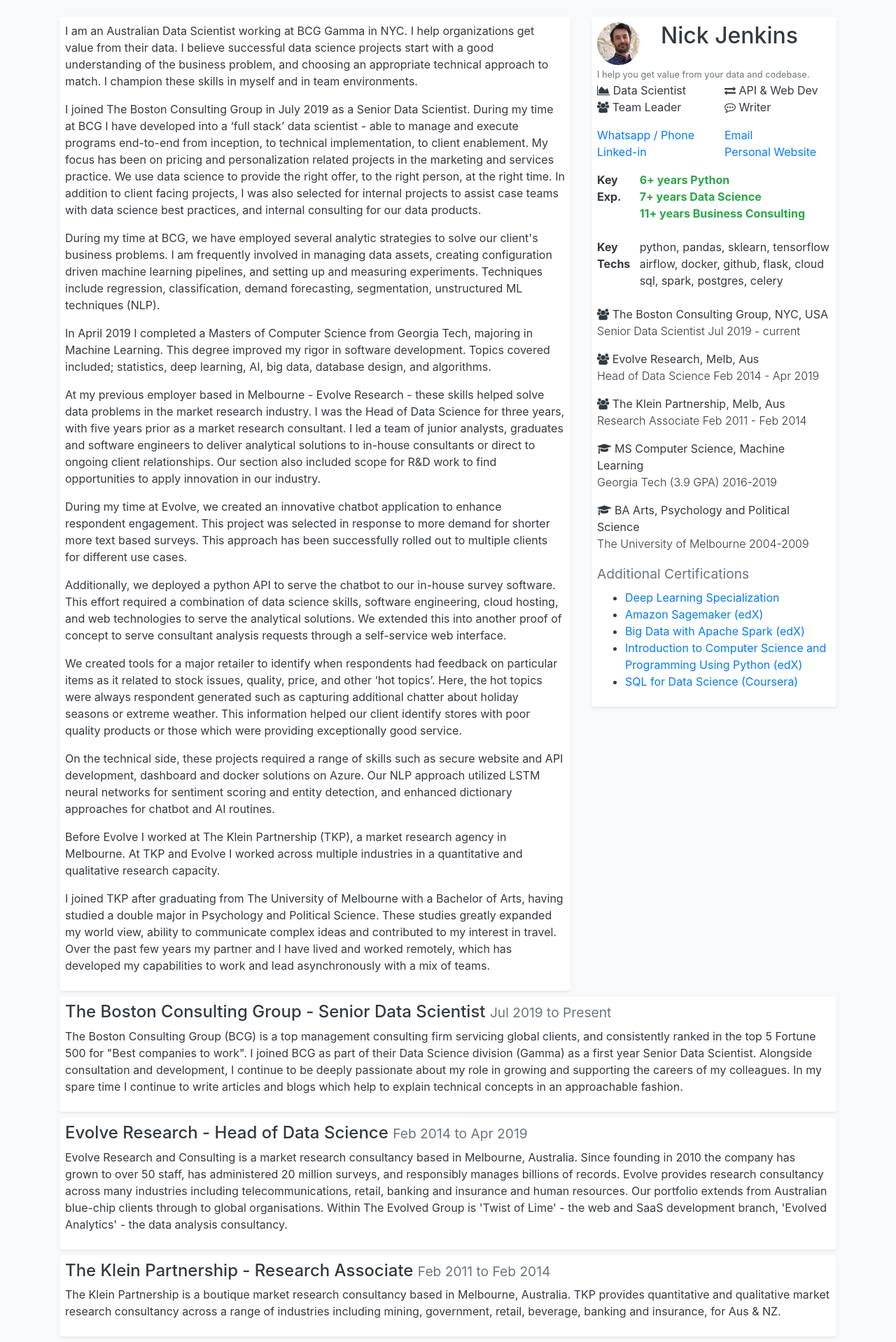
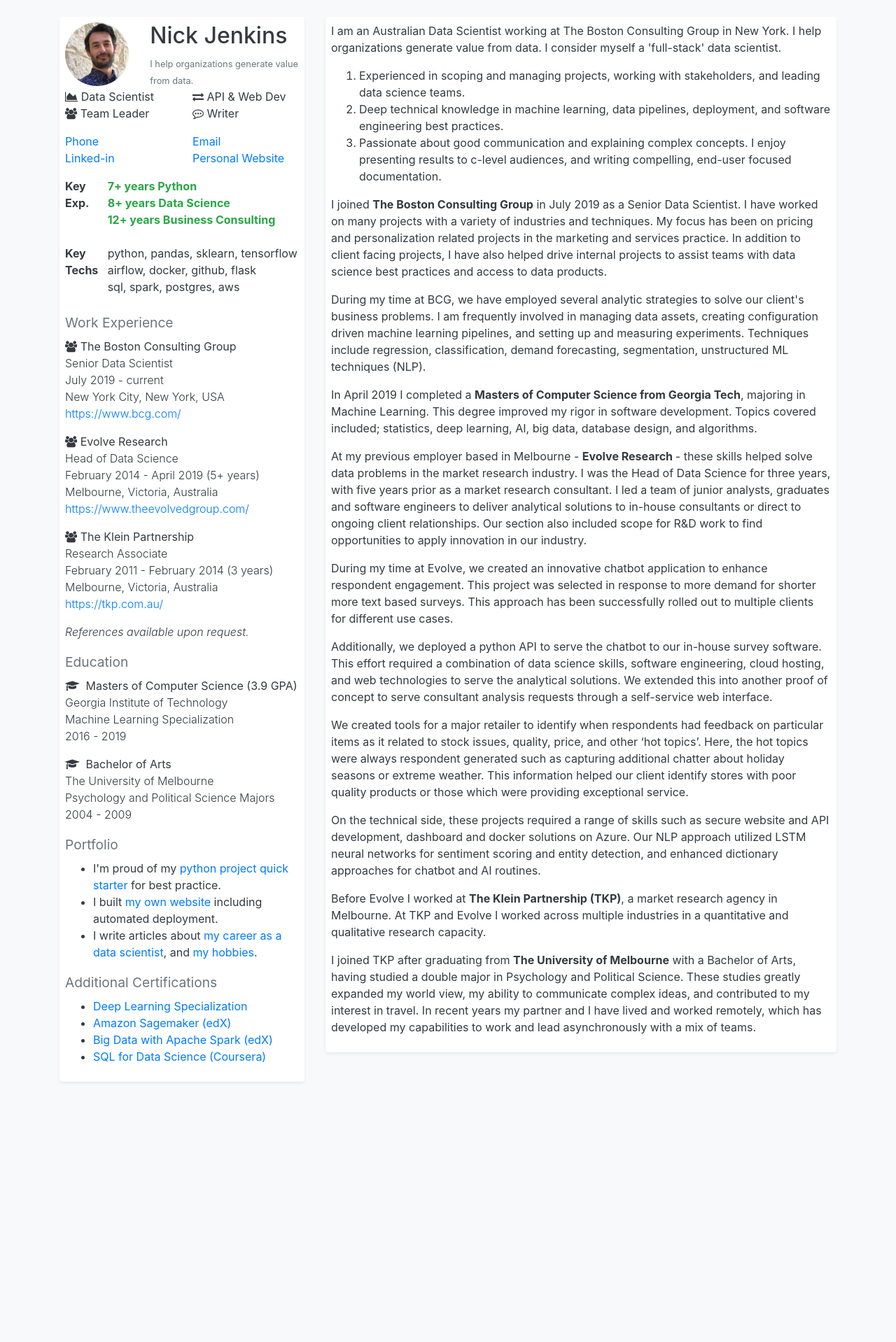
Before and after one commit to ndjenkins85/personalsite, a Flask app: page /resume in a window 1280 px wide. Shown: the part 56-1974 px from the top of the page at 70% size. After the commit the page ends 1603 px from the top, so only its background shows below. Run offline with Flask 2, Linux system fonts and the light colour scheme; some libraries are stand-ins or nearby versions.

Commit message:
update resume

```diff
--- a/personalsite/templates/resume.html
+++ b/personalsite/templates/resume.html
@@ -13,77 +13,28 @@
         </nav>
       </div>
       <div class="col-sm-2">
-        <button type="button" class="btn btn-outline-primary" role="button" onclick="document.title='Nick Jenkins Resume - Data Scientist - +61 448 329 110';window.print();">Print</button>
+        <button type="button" class="btn btn-outline-primary" role="button" onclick="document.title='Nick Jenkins Resume - Data Scientist - +1 917 815 7709';window.print();">Print</button>
       </div>
     </div>
   </div>
   <div class="row my-2">
-    <div class="col-sm-8">
-      <div class="shadow-sm p-2 bg-white rounded">
-<p>
-I am an Australian Data Scientist working at BCG Gamma in NYC. I help organizations get value from their data. I believe successful data science projects start with a good understanding of the business problem, and choosing an appropriate technical approach to match. I champion these skills in myself and in team environments.
-</p>
 
-<p>
-I joined The Boston Consulting Group in July 2019 as a Senior Data Scientist. During my time at BCG I have developed into a ‘full stack’ data scientist - able to manage and execute programs end-to-end from inception, to technical implementation, to client enablement. My focus has been on pricing and personalization related projects in the marketing and services practice. We use data science to provide the right offer, to the right person, at the right time. In addition to client facing projects, I was also selected for internal projects to assist case teams with data science best practices, and internal consulting for our data products.
-</p>
-
-<p>
-During my time at BCG, we have employed several analytic strategies to solve our client's business problems. I am frequently involved in managing data assets, creating configuration driven machine learning pipelines, and setting up and measuring experiments. Techniques include regression, classification, demand forecasting, segmentation, unstructured ML techniques (NLP).
-</p>
-
-<p>
-In April 2019 I completed a Masters of Computer Science from Georgia Tech, majoring in Machine Learning. This degree improved my rigor in software development. Topics covered included; statistics, deep learning, AI, big data, database design, and algorithms.
-</p>
-
-<p>
-At my previous employer based in Melbourne - Evolve Research - these skills helped solve data problems in the market research industry. I was the Head of Data Science for three years, with five years prior as a market research consultant. I led a team of junior analysts, graduates and software engineers to deliver analytical solutions to in-house consultants or direct to ongoing client relationships. Our section also included scope for R&D work to find opportunities to apply innovation in our industry.
-</p>
-
-<p>
-During my time at Evolve, we created an innovative chatbot application to enhance respondent engagement. This project was selected in response to more demand for shorter more text based surveys. This approach has been successfully rolled out to multiple clients for different use cases.
-</p>
-
-<p>
-Additionally, we deployed a python API to serve the chatbot to our in-house survey software. This effort required a combination of data science skills, software engineering, cloud hosting, and web technologies to serve the analytical solutions. We extended this into another proof of concept to serve consultant analysis requests through a self-service web interface.
-</p>
-
-<p>
-We created tools for a major retailer to identify when respondents had feedback on particular items as it related to stock issues, quality, price, and other ‘hot topics’. Here, the hot topics were always respondent generated such as capturing additional chatter about holiday seasons or extreme weather. This information helped our client identify stores with poor quality products or those which were providing exceptionally good service.
-</p>
-
-<p>
-On the technical side, these projects required a range of skills such as secure website and API development, dashboard and docker solutions on Azure. Our NLP approach utilized LSTM neural networks for sentiment scoring and entity detection, and enhanced dictionary approaches for chatbot and AI routines.
-</p>
-
-<p>
-Before Evolve I worked at The Klein Partnership (TKP), a market research agency in Melbourne. At TKP and Evolve I worked across multiple industries in a quantitative and qualitative research capacity.
-</p>
-
-<p>
-I joined TKP after graduating from The University of Melbourne with a Bachelor of Arts, having studied a double major in Psychology and Political Science. These studies greatly expanded my world view, ability to communicate complex ideas and contributed to my interest in travel. Over the past few years my partner and I have lived and worked remotely, which has developed my capabilities to work and lead asynchronously with a mix of teams.
-</p>
-
-      </div>
-    </div>
     <div class="col-sm-4">
       <div class="shadow-sm p-2 bg-white rounded">
         <div class="row">
-          <div class="col-sm-3">
+          <div class="col-sm-4">
             <img src="{{ url_for('static', filename='img/nickjenkins.jpg')}}" class="img-fluid rounded-circle" alt="Nick Jenkins">
           </div>
-          <div class="col-sm-9">
+          <div class="col-sm-8">
             <h2>Nick Jenkins</h2>
+            <small class="text-muted">
+              I help organizations generate value from data.
+            </small>
+            <br>
+
           </div>
         </div>
 
-        <div class="row">
-          <div class="col">
-            <small class="text-muted">
-              I help you get value from your data and codebase.
-            </small>
-          </div>
-        </div>
 
         <div class="row">
           <div class="col-sm-6">
@@ -105,7 +56,7 @@ I joined TKP after graduating from The University of Melbourne with a Bachelor o
         <p></p>
         <div class="row">
           <div class="col-sm-6">
-            <a href="https://api.whatsapp.com/send?phone=61448329110" alt="+61 448 329 110">Whatsapp / Phone</a>
+            <a href="tel:+19178157709" alt="+1 917 815 7709">Phone</a>
           </div>
           <div class="col-sm-6">
             <a href="mailto:nick_jenkins@outlook.com" alt="nick_jenkins@outlook.com">Email</a>
@@ -126,9 +77,9 @@ I joined TKP after graduating from The University of Melbourne with a Bachelor o
           <dd class="col-sm-10">
             <p class="text-success">
               <strong>
-                6+ years Python
-                <br>7+ years Data Science
-                <br>11+ years Business Consulting
+                7+ years Python
+                <br>8+ years Data Science
+                <br>12+ years Business Consulting
               </strong>
             </p>
           </dd>
@@ -136,32 +87,90 @@ I joined TKP after graduating from The University of Melbourne with a Bachelor o
           <dt class="col-sm-2">Key Techs</dt>
           <dd class="col-sm-10">
               python, pandas, sklearn, tensorflow<br>
-              airflow, docker, github, flask, cloud <br>
-              sql, spark, postgres, celery
+              airflow, docker, github, flask<br>
+              sql, spark, postgres, aws
           </dd>
         </dl>
 
 
         <div class="row">
           <div class="col">
-            <i class="fa fa-group"></i>&nbsp;The Boston Consulting Group, NYC, USA
-            <p class="font-weight-light">Senior Data Scientist Jul 2019 - current</p>
-            <i class="fa fa-group"></i>&nbsp;Evolve Research, Melb, Aus
-            <p class="font-weight-light">Head of Data Science Feb 2014 - Apr 2019</p>
-            <i class="fa fa-group"></i>&nbsp;The Klein Partnership, Melb, Aus
-            <p class="font-weight-light">Research Associate Feb 2011 - Feb 2014</p>
+            <h4><small class="text-muted">Work Experience</small></h4>
+            <i class="fa fa-group"></i>&nbsp;The Boston Consulting Group
+            <p class="font-weight-light">
+              Senior Data Scientist<br>
+              July 2019 - current<br>
+              New York City, New York, USA<br>
+              <a href="https://www.bcg.com/" target="_blank">
+                https://www.bcg.com/
+              </a>
+            </p>
+
+            <i class="fa fa-group"></i>&nbsp;Evolve Research
+            <p class="font-weight-light">
+              Head of Data Science<br>
+              February 2014 - April 2019 (5+ years)<br>
+              Melbourne, Victoria, Australia<br>
+              <a href="https://www.theevolvedgroup.com/" target="_blank">
+                https://www.theevolvedgroup.com/
+              </a>
+            </p>
+
+            <i class="fa fa-group"></i>&nbsp;The Klein Partnership
+            <p class="font-weight-light">
+              Research Associate<br>
+              February 2011 - February 2014 (3 years)<br>
+              Melbourne, Victoria, Australia<br>
+              <a href="https://tkp.com.au/" target="_blank">
+                https://tkp.com.au/
+              </a>
+            </p>
+
+            <p class="font-weight-light">
+              <i>
+                References available upon request.
+              </i>
+            </p>
+
           </div>
         </div>
 
 
         <div class="row">
           <div class="col">
-            <i class="fa fa-graduation-cap"></i>&nbsp;MS Computer Science, Machine Learning
-            <p class="font-weight-light">Georgia Tech (3.9 GPA) 2016-2019</p>
-            <i class="fa fa-graduation-cap"></i>&nbsp;BA Arts, Psychology and Political Science
-            <p class="font-weight-light">The University of Melbourne 2004-2009</p>
+            <h4><small class="text-muted">Education</small></h4>
+            <i class="fa fa-graduation-cap"></i>&nbsp;
+            Masters of Computer Science (3.9 GPA)
+            <p class="font-weight-light">
+              Georgia Institute of Technology<br>
+              Machine Learning Specialization<br>
+              2016 - 2019
+            </p>
+
+            <i class="fa fa-graduation-cap"></i>&nbsp;
+            Bachelor of Arts
+            <p class="font-weight-light">
+              The University of Melbourne<br>
+              Psychology and Political Science Majors<br>
+              2004 - 2009
+            </p>
+
           </div>
         </div>
+
+        <div class="row">
+          <div class="col">
+            <h4><small class="text-muted">Portfolio</small></h4>
+            <ul>
+              <li>I'm proud of my <a href="https://github.com/ndjenkins85/ndj_cookie/" target="_blank">python project quick starter</a> for best practice.</li>
+
+              <li>I built <a href="https://github.com/ndjenkins85/personalsite" target="_blank">my own website</a> including automated deployment.</li>
+
+              <li>I write articles about <a href="https://www.nickjenkins.com.au/articles/professional" target="_blank">my career as a data scientist</a>, and <a href="https://www.nickjenkins.com.au/articles/personal" target="_blank">my hobbies</a>.</li>
+            </ul>
+          </div>
+        </div>
+
 
         <div class="row">
           <div class="col">
@@ -170,7 +179,6 @@ I joined TKP after graduating from The University of Melbourne with a Bachelor o
               <li><a href="https://www.coursera.org/account/accomplishments/specialization/UETJ3ZYFPXSP" target="_blank">Deep Learning Specialization</a></li>
               <li><a href="https://courses.edx.org/certificates/21b020f447334662a56cc8e2a0ab483d" target="_blank">Amazon Sagemaker (edX)</a></li>
               <li><a href="https://s3.amazonaws.com/verify.edx.org/downloads/f2db5ba4c782412c9d452fd2a6f60b5a/Certificate.pdf" target="_blank">Big Data with Apache Spark (edX)</a></li>
-              <li><a href="https://s3.amazonaws.com/verify.edx.org/downloads/9aeb865f0cec4d3398807ec19d3696fc/Certificate.pdf" target="_blank">Introduction to Computer Science and Programming Using Python (edX)</a></li>
               <li><a href="https://www.coursera.org/account/accomplishments/verify/T3AUWSKF4WN2" target="_blank">SQL for Data Science (Coursera)</a></li>
             </ul>
           </div>
@@ -178,41 +186,60 @@ I joined TKP after graduating from The University of Melbourne with a Bachelor o
 
       </div>
     </div>
-  </div>
 
-  <div class="row my-2">
-    <div class="col">
+    <div class="col-sm-8">
       <div class="shadow-sm p-2 bg-white rounded">
-        <h4>The Boston Consulting Group - Senior Data Scientist <small class="text-muted">Jul 2019 to Present</small></h4>
-        <p>
-        The Boston Consulting Group (BCG) is a top management consulting firm servicing global clients, and consistently ranked in the top 5 Fortune 500 for "Best companies to work". I joined BCG as part of their Data Science division (Gamma) as a first year Senior Data Scientist. Alongside consultation and development, I continue to be deeply passionate about my role in growing and supporting the careers of my colleagues. In my spare time I continue to write articles and blogs which help to explain technical concepts in an approachable fashion.
-        </p>
-        </p>
-      </div>
-    </div>
-  </div>
+<p>
+I am an Australian Data Scientist working at The Boston Consulting Group in New York. I help organizations generate value from data. I consider myself a 'full-stack' data scientist.
+<ol>
+  <li>Experienced in scoping and managing projects, working with stakeholders, and leading data science teams.
+  </li>
+  <li>Deep technical knowledge in machine learning, data pipelines, deployment, and software engineering best practices.
+  </li>
+  <li>Passionate about good communication and explaining complex concepts. I enjoy presenting results to c-level audiences, and writing compelling, end-user focused documentation.
+  </li>
+</ol>
+</p>
 
+<p>
+I joined <b>The Boston Consulting Group</b> in July 2019 as a Senior Data Scientist. I have worked on many projects with a variety of industries and techniques. My focus has been on pricing and personalization related projects in the marketing and services practice. In addition to client facing projects, I have also helped drive internal projects to assist teams with data science best practices and access to data products.
+</p>
 
-  <div class="row my-2">
-    <div class="col">
-      <div class="shadow-sm p-2 bg-white rounded">
-        <h4>Evolve Research - Head of Data Science <small class="text-muted">Feb 2014 to Apr 2019</small></h4>
-        <p>
-        Evolve Research and Consulting is a market research consultancy based in Melbourne, Australia. Since founding in 2010 the company has grown to over 50 staff, has administered 20 million surveys, and responsibly manages billions of records. Evolve provides research consultancy across many industries including telecommunications, retail, banking and insurance and human resources. Our portfolio extends from Australian blue-chip clients through to global organisations. Within The Evolved Group is 'Twist of Lime' - the web and SaaS development branch, 'Evolved Analytics' - the data analysis consultancy.
-        </p>
-        </p>
-      </div>
-    </div>
-  </div>
-  <div class="row my-2">
-    <div class="col">
-      <div class="shadow-sm p-2 bg-white rounded">
-        <h4>The Klein Partnership - Research Associate <small class="text-muted">Feb 2011 to Feb 2014</small></h4>
-        <p>
-        The Klein Partnership is a boutique market research consultancy based in Melbourne, Australia. TKP provides quantitative and qualitative market research consultancy across a range of industries including mining, government, retail, beverage, banking and insurance, for Aus & NZ.
-        </p>
-        </ul>
-        </p>
+<p>
+During my time at BCG, we have employed several analytic strategies to solve our client's business problems. I am frequently involved in managing data assets, creating configuration driven machine learning pipelines, and setting up and measuring experiments. Techniques include regression, classification, demand forecasting, segmentation, unstructured ML techniques (NLP).
+</p>
+
+<p>
+In April 2019 I completed a <b>Masters of Computer Science from Georgia Tech</b>, majoring in Machine Learning. This degree improved my rigor in software development. Topics covered included; statistics, deep learning, AI, big data, database design, and algorithms.
+</p>
+
+<p>
+At my previous employer based in Melbourne - <b>Evolve Research </b>- these skills helped solve data problems in the market research industry. I was the Head of Data Science for three years, with five years prior as a market research consultant. I led a team of junior analysts, graduates and software engineers to deliver analytical solutions to in-house consultants or direct to ongoing client relationships. Our section also included scope for R&D work to find opportunities to apply innovation in our industry.
+</p>
+
+<p>
+During my time at Evolve, we created an innovative chatbot application to enhance respondent engagement. This project was selected in response to more demand for shorter more text based surveys. This approach has been successfully rolled out to multiple clients for different use cases.
+</p>
+
+<p>
+Additionally, we deployed a python API to serve the chatbot to our in-house survey software. This effort required a combination of data science skills, software engineering, cloud hosting, and web technologies to serve the analytical solutions. We extended this into another proof of concept to serve consultant analysis requests through a self-service web interface.
+</p>
+
+<p>
+We created tools for a major retailer to identify when respondents had feedback on particular items as it related to stock issues, quality, price, and other ‘hot topics’. Here, the hot topics were always respondent generated such as capturing additional chatter about holiday seasons or extreme weather. This information helped our client identify stores with poor quality products or those which were providing exceptional service.
+</p>
+
+<p>
+On the technical side, these projects required a range of skills such as secure website and API development, dashboard and docker solutions on Azure. Our NLP approach utilized LSTM neural networks for sentiment scoring and entity detection, and enhanced dictionary approaches for chatbot and AI routines.
+</p>
+
+<p>
+Before Evolve I worked at <b>The Klein Partnership (TKP)</b>, a market research agency in Melbourne. At TKP and Evolve I worked across multiple industries in a quantitative and qualitative research capacity.
+</p>
+
+<p>
+I joined TKP after graduating from <b>The University of Melbourne</b> with a Bachelor of Arts, having studied a double major in Psychology and Political Science. These studies greatly expanded my world view, my ability to communicate complex ideas, and contributed to my interest in travel. In recent years my partner and I have lived and worked remotely, which has developed my capabilities to work and lead asynchronously with a mix of teams.
+</p>
       </div>
     </div>
   </div>
```
